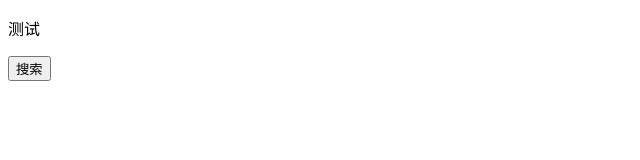
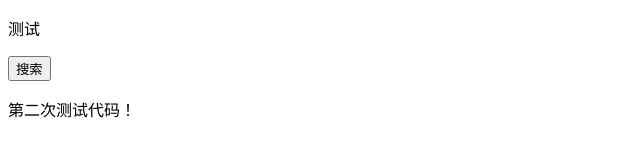
Before and after one commit to kitty513624/git-demo, a plain HTML site: page index.html in a window 1280 px wide. Shown: the whole page, without its empty margins (0-640 px from the left). Drawn offline with Linux system fonts and the light colour scheme.

Commit message:
update index.html
add <p>

```diff
--- a/index.html
+++ b/index.html
@@ -7,5 +7,6 @@
 <body>
 <p>测试</p>
 <input type="button" value="搜索">
+    <p>第二次测试代码！</p>
 </body>
 </html>
```
